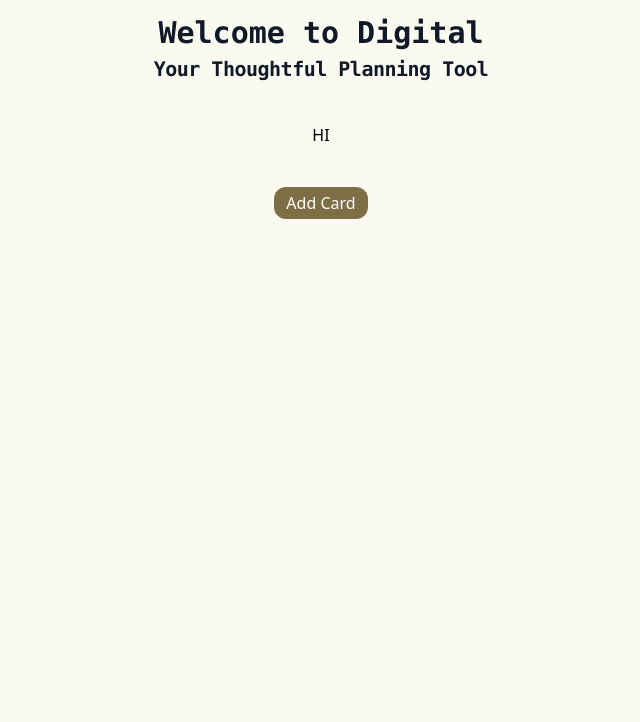
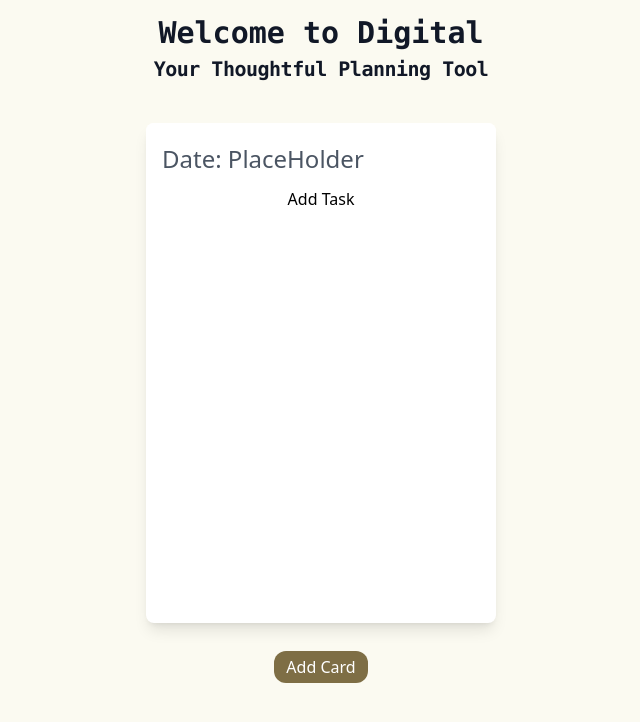
Before and after one commit to andrewjulian/mern-habit-tracker, a React (Vite) app in the folder client/: page /landing in a window 1280 px wide. Shown: the top 722 px of the page, without its empty margins (319-959 px from the left). Built offline with nearby package versions, Linux system fonts and the light colour scheme.

Commit message:
added card to display cards for card styling

```diff
--- a/client/src/Components/Card.jsx
+++ b/client/src/Components/Card.jsx
@@ -16,7 +16,7 @@ const Card = ({ card }) => {
             <div className="w-full px-4 py-4 bg-white">
               <div className="flex items-center justify-left mb-3">
                 <h3 className="text-gray-600 text-2xl mt-1 mr-5">
-                  Date: {card.date}
+                  Date: PlaceHolder
                 </h3>
               </div>
               {/* <div className=" items-center">
--- a/client/src/Components/CardDisplay.jsx
+++ b/client/src/Components/CardDisplay.jsx
@@ -33,9 +33,8 @@ const CardDisplay = ({ user }) => {
 
   return (
     <div className="text-center align-middle mt-10">
-      <div className="flex flex-row justify-center my-10">HI</div>
-
-      <button className="bg-[#7e6e45] rounded-xl text-white px-3 py-1">
+      <Card />
+      <button className="bg-[#7e6e45] rounded-xl text-white my-7 px-3 py-1">
         <p>Add Card</p>
       </button>
     </div>
```
